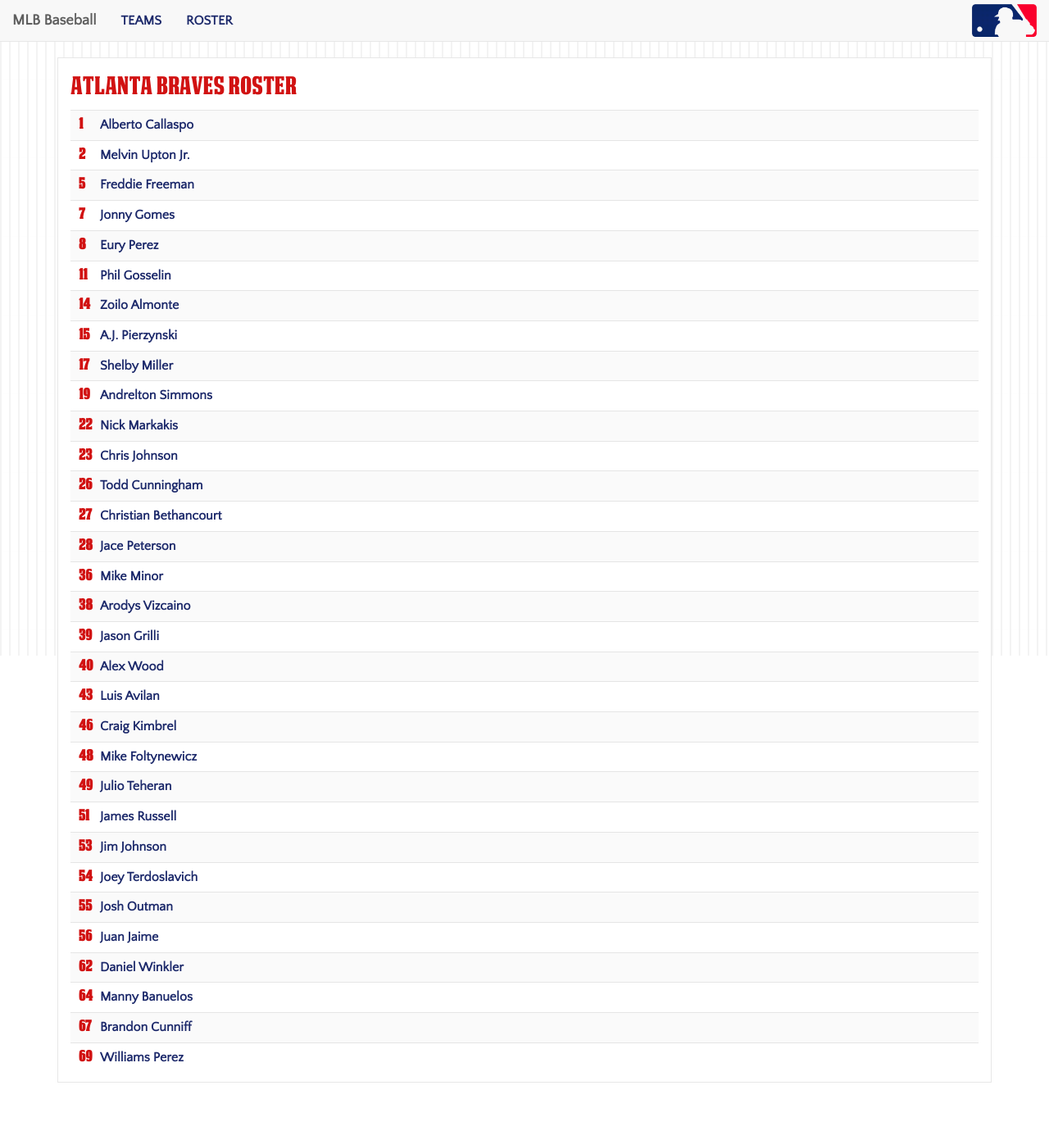
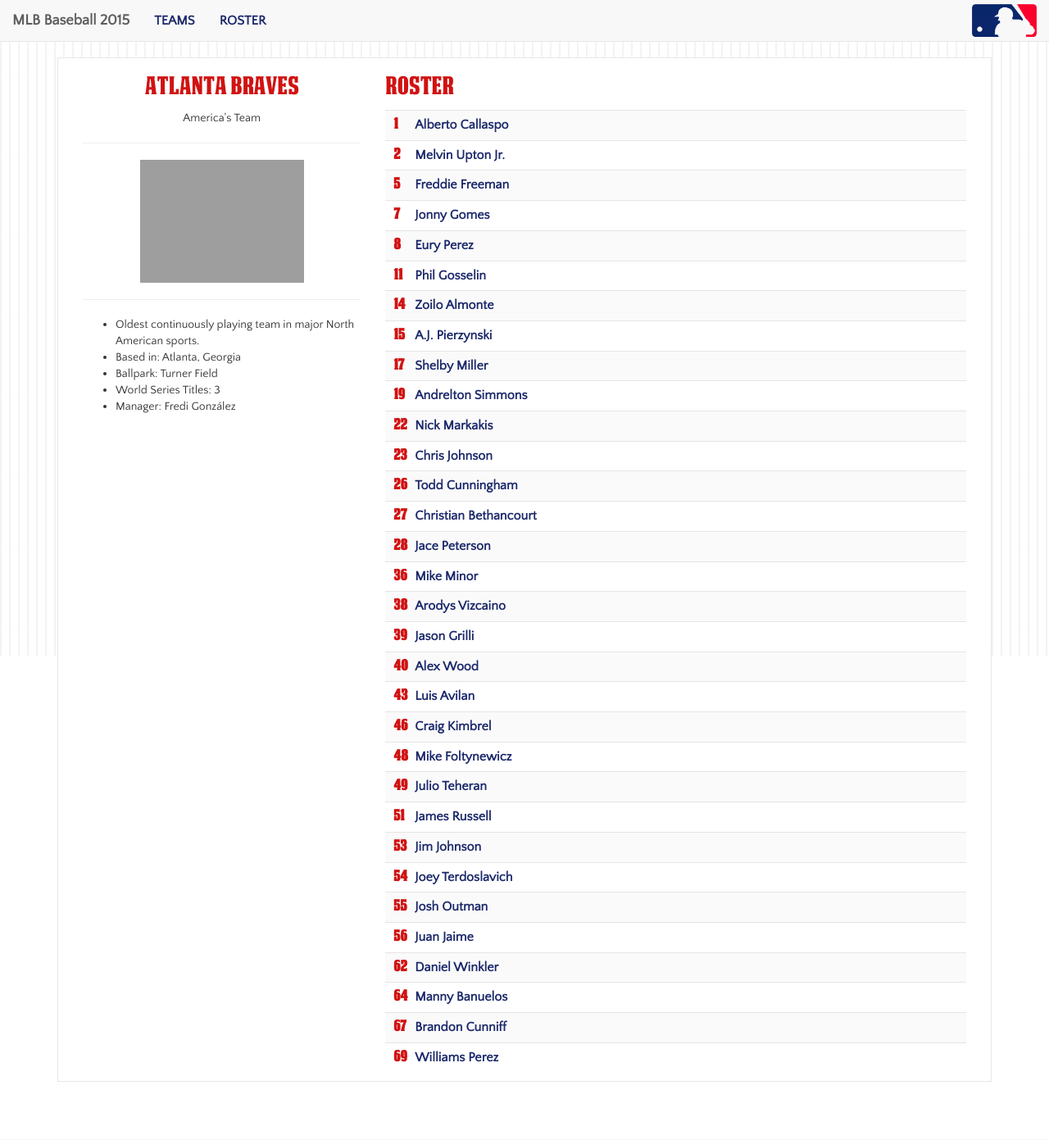
Before and after one commit to margolanier/MLB-baseball-roster, a Django app: page /players/ in a window 1280 px wide. Shown: the whole page at 82% size. After the commit the page ends 1320 px from the top, so only its background shows below. Run offline with Django 3.2, Linux system fonts and the light colour scheme; data comes from the database, SQL or seed files in the repository; both versions use the stored data as it was after the commit; parts of the project's set-up code (start-up, migrations or seed data) failed here and were passed over; some libraries are stand-ins or nearby versions; grey boxes are pictures that could not be loaded.

Commit message:
styles for players

```diff
--- a/app/templates/baseball/home.html
+++ b/app/templates/baseball/home.html
@@ -6,7 +6,7 @@
 {% endblock %}
 
 {% block content %}
-	<h1 class="title">America's Favorite Pasttime</h1>
+	<h1 class="title">America's Favorite Pastime</h1>
 	<div class="row league hidden-sm hidden-xs">
 		<div class="col-sm-6">
 			<img src="static/img/american-league.png">
--- a/app/templates/baseball/players.html
+++ b/app/templates/baseball/players.html
@@ -1,7 +1,26 @@
 {% extends "base.html" %}
 
-{% block content %}
-    <h2>Atlanta Braves Roster</h2>
+{% block sidebar %}
+<div class="row text-center">
+    <h2>Atlanta Braves</h2>
+    <p>America's Team</p>
+    <hr>
+    <img src="http://i986.photobucket.com/albums/ae347/And1Renders/Baseball%20Renders/Team%20Logos/psd_1247504498.png" class="center" width="200px">
+    <hr>
+</div>
+<div class="row">
+    <ul>
+        <li>Oldest continuously playing team in major North American sports.</li>
+        <li>Based in: Atlanta, Georgia</li>
+        <li>Ballpark: Turner Field</li>
+        <li>World Series Titles: 3</li>
+        <li>Manager: Fredi González</li>
+    </ul>
+</div>
+{% endblock %}
+
+{% block main %}
+    <h2>Roster</h2>
     <ul class="striped-list">
         {% for player in players %}
             <li><a href="{% url 'player' player.id %}"><div class="number-icon">{{ player.number }}</div>{{ player.name }}</a></li>
--- a/baseball/static/css/styles.css
+++ b/baseball/static/css/styles.css
@@ -76,9 +76,21 @@ body::after {
 
 /* misc */
 
-h1, h2, h3, h4, h5 {
+h1, h2, h3 {
+	font-family: 'fontry', Tahoma, Arial, sans-serif;
+}
+
+h1, h2 {
 	color: #d11212;
-	font-family: 'fontry', Tahoma, Arial, sans-serif;
+}
+
+h3, h4 {
+	color: #C8C1C2;
+}
+
+h4 {
+	font-family: Tahoma, Arial, sans-serif;
+	text-transform: uppercase;
 }
 
 .row {
@@ -105,3 +117,17 @@ li a {
 	background: white;
 	border: solid 1px #e7e7e7;
 }
+
+.scoreboard {
+	content: "";
+ 	background: url(../img/scoreboard.png);
+ 	width: 400px;
+ 	height: 350px;
+ 	background-size: contain;
+ 	background-repeat: no-repeat;
+ 	padding-top: 85px;
+ }
+
+.player {
+	width: 250px;
+}
--- a/baseball/templates/base.html
+++ b/baseball/templates/base.html
@@ -23,7 +23,7 @@
 	        <span class="icon-bar"></span>
 	        <span class="icon-bar"></span>
 	      </button>
-	      <a class="navbar-brand" href="{% url 'home' %}">MLB Baseball</a>
+	      <a class="navbar-brand" href="{% url 'home' %}">MLB Baseball 2015</a>
 	    </div>
 
 	    <!-- Collect the nav links, forms, and other content for toggling -->
@@ -48,10 +48,10 @@
 	<div class="container-fluid main-div">
 		<div class="row">
 			{% block content %}{% endblock %}
-			<div class="col-md-4 col-sm-12">
+			<div class="col-md-4 col-sm-6 col-xs-12">
 				{% block sidebar %}{% endblock %}
 			</div>
-			<div class="col-md-8 col-sm-12">
+			<div class="col-md-8 col-sm-6 col-xs-12">
 				{% block main %}{% endblock %}
 			</div>
 		</div><!-- row -->
```
Also changed, not shown: app/templates/baseball/player.html (+27 -10 lines), app/templates/baseball/teams.html (+21 -2 lines), baseball/static/img/braves.png (added), baseball/static/img/scoreboard.png (added), baseball/static/img/stats.png (added), baseball/static/img/statsboard.png (added), db.sqlite3.
